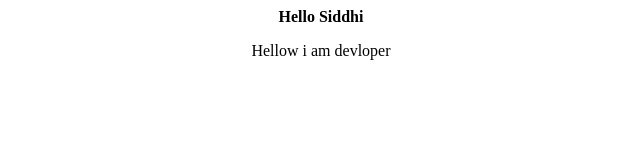
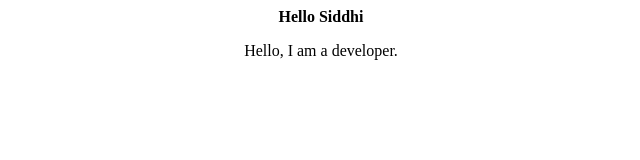
Before and after one commit to ruhiibhavsar/File-sharing-web, a plain HTML site: page index.html in a window 1280 px wide. Shown: the full height of the page, 319-959 px from the left. Drawn offline with Linux system fonts and the light colour scheme.

Commit message:
Update index.html

```diff
--- a/index.html
+++ b/index.html
@@ -1,4 +1,4 @@
 <div style="text-align:center;">
   <p><strong>Hello Siddhi</strong></p>
-  <p>Hellow i am devloper</p>
+  <p>Hello, I am a developer.</p>
 </div>
```
